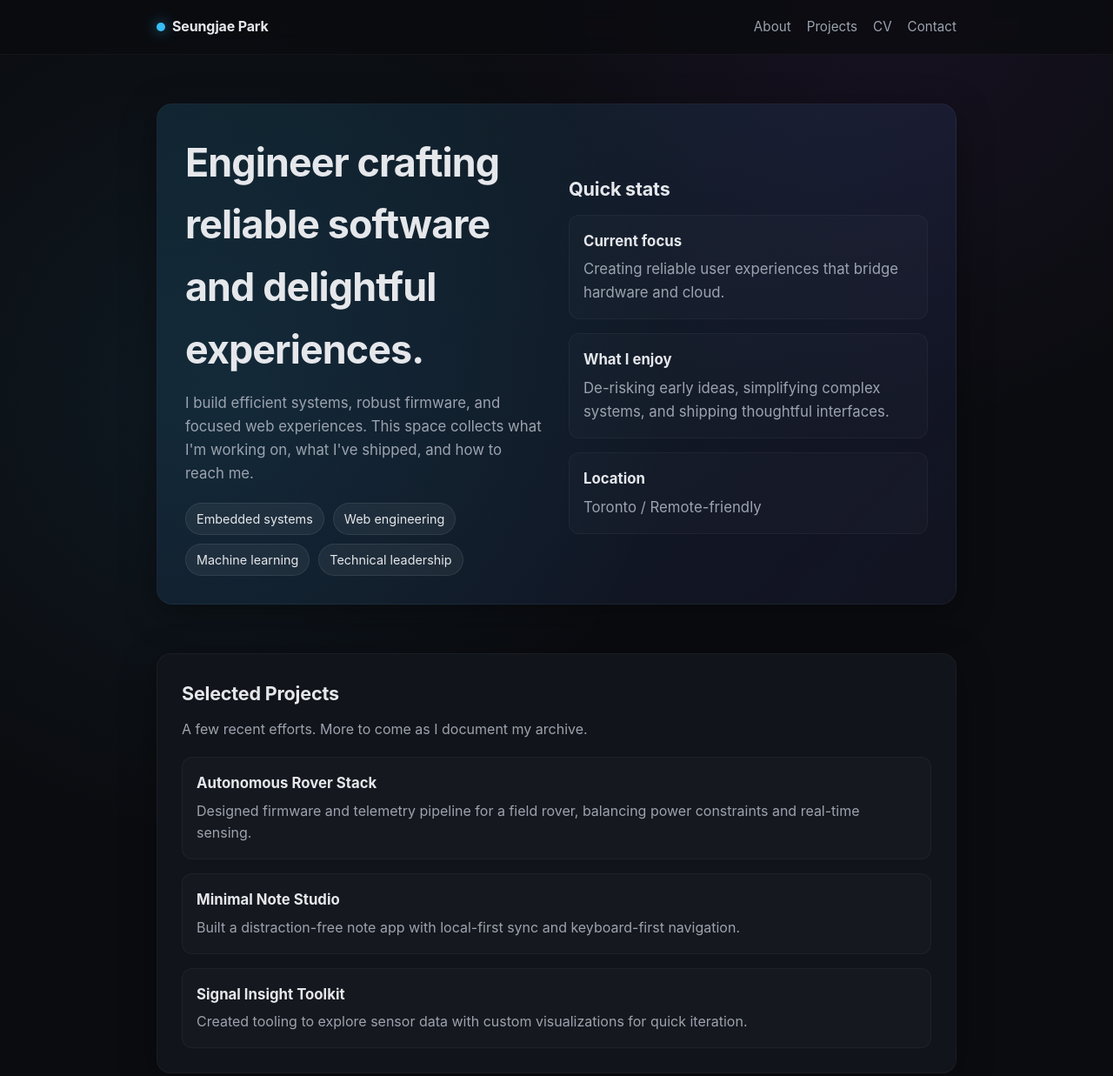
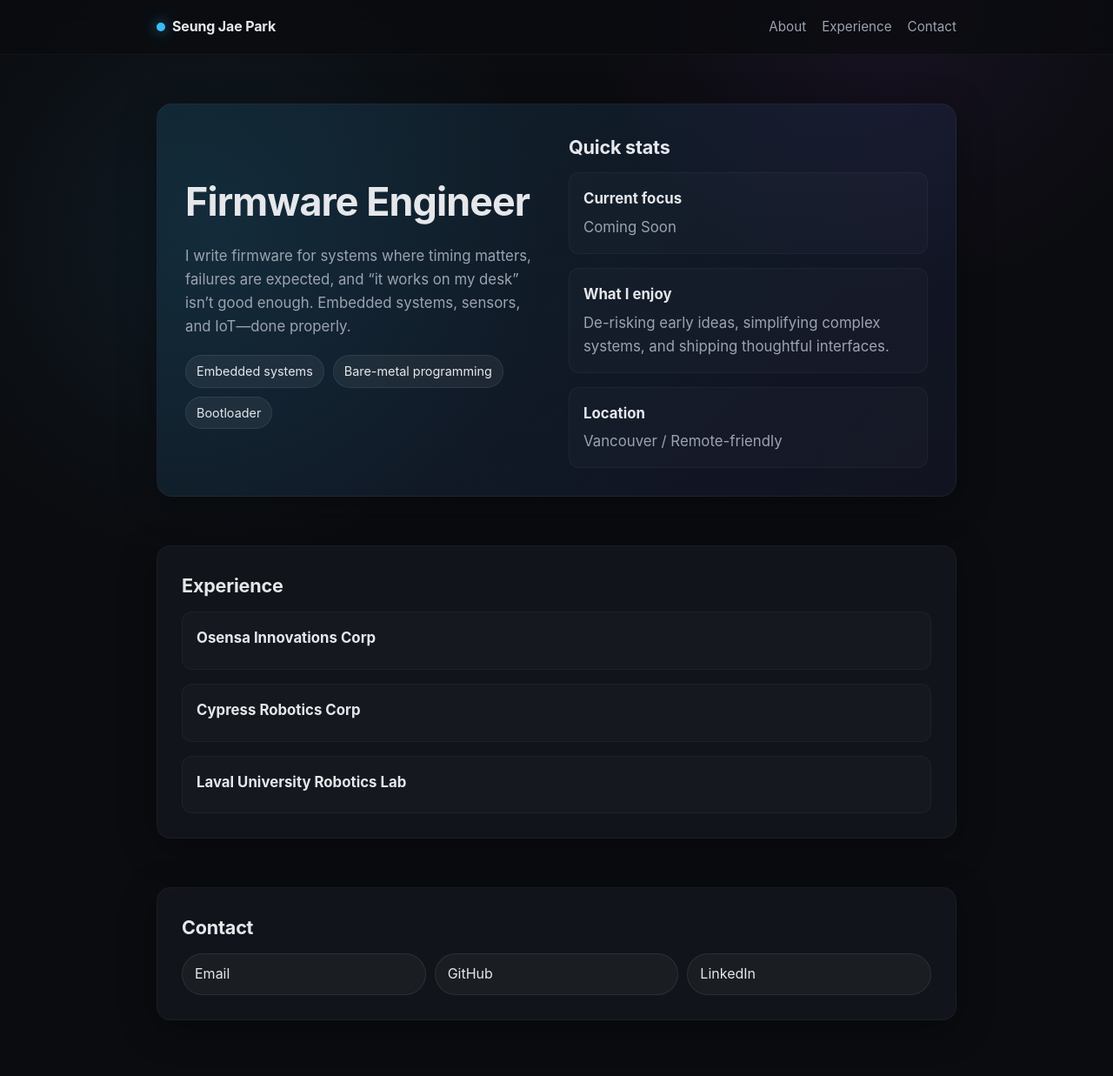
Before and after one commit to sj608/seungjaepark.github.io, a plain HTML site: page index.html in a window 1280 px wide. Shown: the top 1237 px of the page at 87% size. Drawn offline with Linux system fonts and the light colour scheme.

Commit message:
Update index.html

```diff
--- a/index.html
+++ b/index.html
@@ -3,7 +3,7 @@
 <head>
   <meta charset="UTF-8">
   <meta name="viewport" content="width=device-width, initial-scale=1.0">
-  <title>Seungjae Park | Engineer & Builder</title>
+  <title>Seung Jae Park | Firmware/Embedded Engineer</title>
   <style>
     :root {
       --bg: #0b0c10;
@@ -225,11 +225,10 @@
 <body>
   <header>
     <nav>
-      <div class="brand"><span class="dot"></span> Seungjae Park</div>
+      <div class="brand"><span class="dot"></span> Seung Jae Park</div>
       <div class="nav-links">
         <a href="#about">About</a>
-        <a href="#projects">Projects</a>
-        <a href="#cv">CV</a>
+        <a href="#Experience">Experience</a>
         <a href="#contact">Contact</a>
       </div>
     </nav>
@@ -238,13 +237,12 @@
   <main>
     <section class="hero" id="about">
       <div>
-        <h1>Engineer crafting reliable software and delightful experiences.</h1>
-        <p>I build efficient systems, robust firmware, and focused web experiences. This space collects what I'm working on, what I've shipped, and how to reach me.</p>
+        <h1>Firmware Engineer</h1>
+        <p>I write firmware for systems where timing matters, failures are expected, and “it works on my desk” isn’t good enough. Embedded systems, sensors, and IoT—done properly.</p>
         <div class="tags">
           <span class="tag">Embedded systems</span>
-          <span class="tag">Web engineering</span>
-          <span class="tag">Machine learning</span>
-          <span class="tag">Technical leadership</span>
+          <span class="tag">Bare-metal programming</span>
+          <span class="tag">Bootloader</span>
         </div>
       </div>
       <div>
@@ -252,7 +250,7 @@
         <div class="list">
           <div class="item">
             <h3>Current focus</h3>
-            <p>Creating reliable user experiences that bridge hardware and cloud.</p>
+            <p>Coming Soon</p>
           </div>
           <div class="item">
             <h3>What I enjoy</h3>
@@ -260,32 +258,29 @@
           </div>
           <div class="item">
             <h3>Location</h3>
-            <p>Toronto / Remote-friendly</p>
+            <p>Vancouver / Remote-friendly</p>
           </div>
         </div>
       </div>
     </section>
 
-    <section id="projects">
-      <h2>Selected Projects</h2>
-      <p class="section-lead">A few recent efforts. More to come as I document my archive.</p>
+    <section id="Experience">
+      <h2>Experience</h2>
       <div class="list">
         <div class="item">
-          <h3>Autonomous Rover Stack</h3>
-          <p>Designed firmware and telemetry pipeline for a field rover, balancing power constraints and real-time sensing.</p>
+          <h3>Osensa Innovations Corp</h3>
+          <!-- <p>Designed firmware and telemetry pipeline for a field rover, balancing power constraints and real-time sensing.</p> -->
         </div>
         <div class="item">
-          <h3>Minimal Note Studio</h3>
-          <p>Built a distraction-free note app with local-first sync and keyboard-first navigation.</p>
+          <h3>Cypress Robotics Corp</h3>
         </div>
         <div class="item">
-          <h3>Signal Insight Toolkit</h3>
-          <p>Created tooling to explore sensor data with custom visualizations for quick iteration.</p>
+          <h3>Laval University Robotics Lab</h3>
         </div>
       </div>
     </section>
 
-    <section id="cv">
+    <!-- <section id="cv">
       <h2>CV Snapshot</h2>
       <p class="section-lead">Highlights from my experience and expertise.</p>
       <div class="list">
@@ -302,16 +297,14 @@
           <p>Experimenting with edge AI, tinyML, and human-centered interfaces for intelligent devices.</p>
         </div>
       </div>
-    </section>
+    </section> -->
 
     <section id="contact">
       <h2>Contact</h2>
-      <p class="section-lead">I enjoy meeting people working on thoughtful tools and resilient systems.</p>
       <div class="contact-grid">
-        <a class="pill-link" href="mailto:hello@seungjaepark.dev">Email</a>
-        <a class="pill-link" href="https://github.com/seungjaepark" target="_blank" rel="noopener">GitHub</a>
-        <a class="pill-link" href="https://linkedin.com/in/seungjaepark" target="_blank" rel="noopener">LinkedIn</a>
-        <a class="pill-link" href="https://twitter.com" target="_blank" rel="noopener">Twitter</a>
+        <a class="pill-link" href="mailto:your-email@example.com" target="_blank" rel="noopener">Email</a>
+        <a class="pill-link" href="https://github.com/sj608" target="_blank" rel="noopener">GitHub</a>
+        <a class="pill-link" href="https://https://www.linkedin.com/in/seungjae-steven-park-55b11672/" target="_blank" rel="noopener">LinkedIn</a>
       </div>
     </section>
   </main>
```
